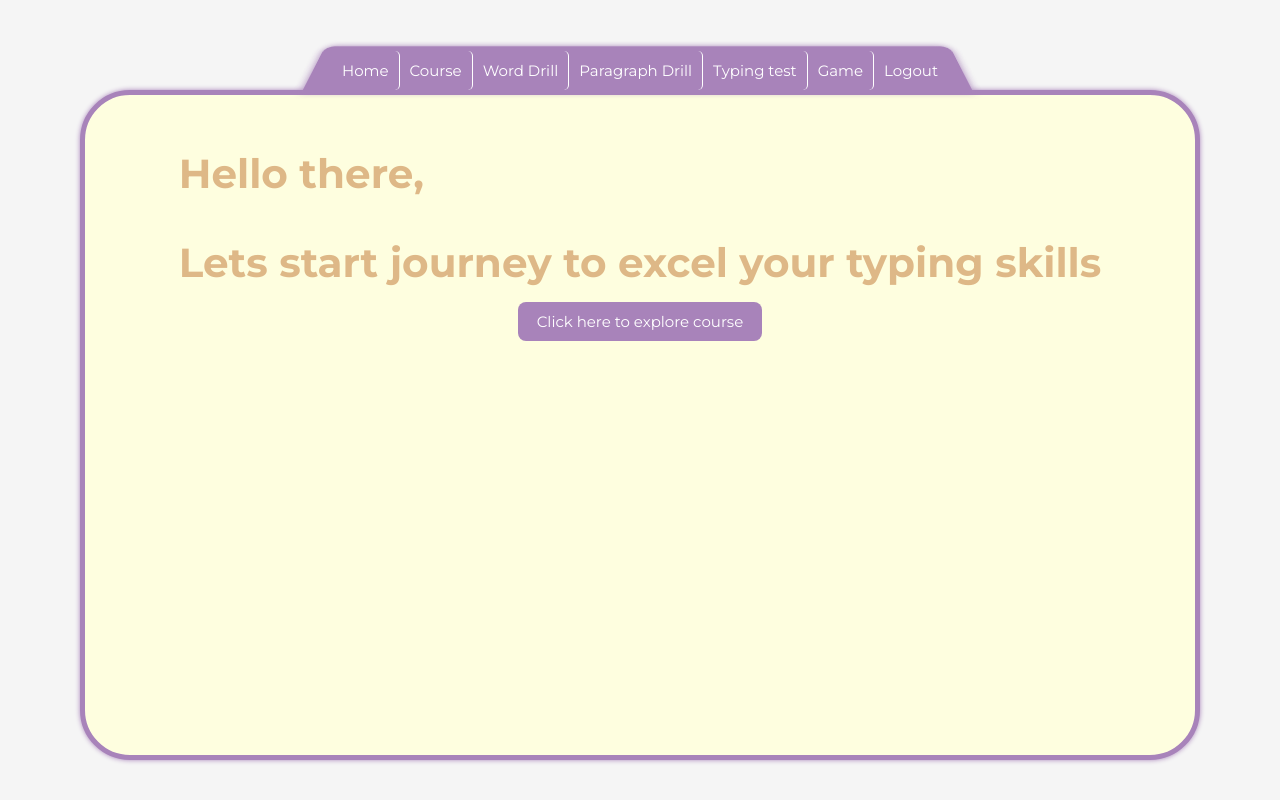
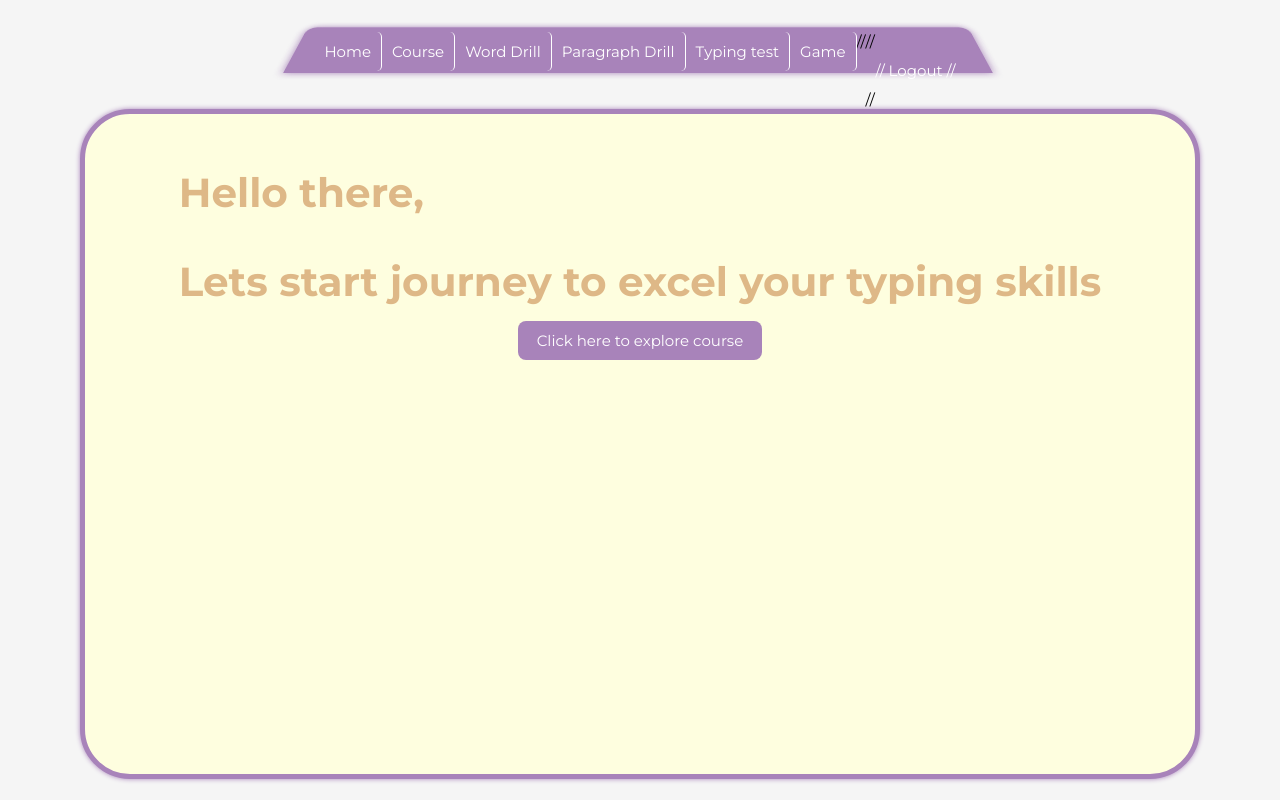
Before and after one commit to imharshal/typing-guru, a React (Vite) app: page / in a window 1280 px wide. Built offline with nearby package versions, Linux system fonts and the light colour scheme.

Commit message:
removed logout button

```diff
--- a/src/components/layouts/Navbar.jsx
+++ b/src/components/layouts/Navbar.jsx
@@ -34,11 +34,11 @@ const Navbar = () => {
             Game
           </NavLink>
         </li>
-        <li>
-          <NavLink exact="true" className="nav-link" to="/logout">
-            Logout
-          </NavLink>
-        </li>
+//         <li>
+//           <NavLink exact="true" className="nav-link" to="/logout">
+//             Logout
+//           </NavLink>
+//         </li>
       </ul>
     </nav>
   );
```
